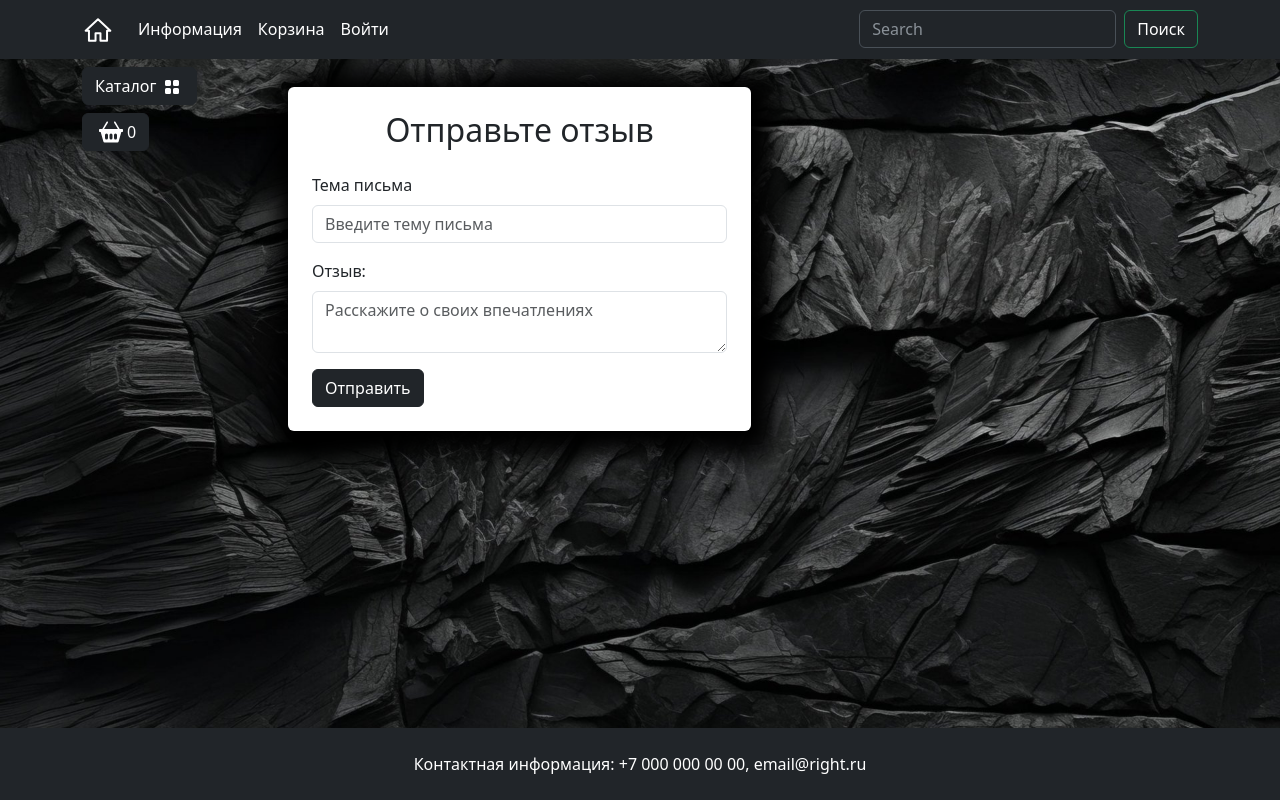
After one commit to Yomorad/webstore_furniture, a Django app: page /feedback/ in a window 1280 px wide. The commit adds this page. Run offline with Django 4.2, Linux system fonts and the light colour scheme; data comes from the database, SQL or seed files in the repository; data that the repository does not hold is empty; parts of the project's set-up code (start-up, migrations or seed data) failed here and were passed over; some libraries are stand-ins or nearby versions.

Commit message:
add tasks feedback for main and fix

```diff
--- /dev/null
+++ b/main/forms.py
@@ -0,0 +1,7 @@
+import re
+from django import forms
+
+class CreateFeedbackForm(forms.Form):
+
+    subject_letter = forms.CharField()
+    body_letter = forms.CharField()
--- a/main/templates/main/about.html
+++ b/main/templates/main/about.html
@@ -11,6 +11,7 @@
 {% endblock modal_cart %}
 
 {% block content %}
+    <!-- шаблон для основной информации о компании -->
     <div class="mt-5 pt-5 bg-white custom-shadow rounded">
         <h2 class="m-2"><strong> {{ content }} </strong></h2>
         <p class="m-2"> {{ text_on_page }}</p>
--- /dev/null
+++ b/main/templates/main/feedback.html
@@ -0,0 +1,43 @@
+{% extends "base.html"%}
+
+{%  load static %}
+
+{% block css%}
+    <link rel="stylesheet" href="{% static "deps/css/my_footer_css.css" %}">
+{% endblock %}
+
+{% block modal_cart %}
+{% include "includes/cart_button.html" %}
+{% endblock modal_cart %}
+
+
+{% block content %}
+<!-- работа с формой -->
+<div class="col-md-6 bg-white p-4 mb-4 mx-3 rounded custom-shadow">
+    <h2 class="text-center mb-4">Отправьте отзыв</h2>
+    <form action = "{% url "main:feedback" %}" method="post">
+
+        {% csrf_token %}
+
+        <div class="mb-3">
+            <label for="id_subject_letter" class="form-label">Тема письма</label>
+            <input type="text" class="form-control" name="subject_letter" id="id_subject_letter" placeholder="Введите тему письма" required>
+        </div>
+        <div class="mb-3">
+            <label for="id_body_letter" class="form-label">Отзыв:</label>
+            <textarea class="form-control" name="body_letter" id="id_body_letter" placeholder="Расскажите о своих впечатлениях" required></textarea>
+        </div>
+        <button type="submit" class="btn btn-dark btn-block">Отправить</button>
+
+    </form>
+
+{% endblock %}
+
+
+{% block footer %}
+    <footer class="py-4 bg-dark">
+        <div class="container">
+            <p class="m-0 text-center text-white">Контактная информация: +7 000 000 00 00, email@right.ru</p>
+        </div>
+    </footer>
+{% endblock %}
--- a/main/urls.py
+++ b/main/urls.py
@@ -7,4 +7,5 @@ app_name = 'main'
 urlpatterns = [
     path('', views.index, name = 'index'),
     path('about/', views.about, name = 'about'),
+    path('feedback/', views.feedback, name = 'feedback'),
 ]
--- a/main/views.py
+++ b/main/views.py
@@ -1,4 +1,8 @@
-from django.shortcuts import render
+from django.contrib import messages
+from django.shortcuts import redirect, render
+
+from main.forms import CreateFeedbackForm
+from main.tasks import send_email_feedback_task
 
 # Create your views here.
 
@@ -13,6 +17,25 @@ def about(request):
     context = {
         'title': 'Home - О нас',
         'content': 'О нас',
-        'text_on_page': 'Текст о нас'
+        'text_on_page': 'Текст о нас',
     }
     return render(request, 'main/about.html', context)
+
+def feedback(request):
+    if request.method == 'POST':
+        form = CreateFeedbackForm(data=request.POST)
+        if form.is_valid():
+            # отправляем письмо
+            subject_letter = request.POST.get('subject_letter')
+            body_letter = request.POST.get('body_letter')
+            print(subject_letter, body_letter)
+            send_email_feedback_task.delay(subject_letter, body_letter)
+            messages.success(request, 'Спасибо за отзыв!')
+            return redirect('main:index')
+    else:
+        form = CreateFeedbackForm()
+    context = {
+        'title': 'Home - Отзыв',
+        'form': form
+    }
+    return render(request, 'main/feedback.html', context)
--- a/templates/base.html
+++ b/templates/base.html
@@ -41,7 +41,7 @@
                             </a>
                             <ul class="dropdown-menu">
                                 <li><a class="dropdown-item  text-white" href="#">Доставка и оплата</a></li>
-                                <li><a class="dropdown-item  text-white" href="#">Контактная информация</a></li>
+                                <li><a class="dropdown-item  text-white" href="{% url "main:feedback" %}">Оставить отзыв</a></li>
                                 <li><a class="dropdown-item  text-white" href="{% url "main:about" %}">Про нас</a></li>
                             </ul>
                         </li>
--- a/users/tasks.py
+++ b/users/tasks.py
@@ -5,7 +5,7 @@ from django.template.loader import render_to_string
 from django_app import settings
 
 @shared_task
-def send_email_task(username, receiver):
+def send_email_reg_task(username, receiver):
     subject = f'Welcome to our store, {username}!'
     context = {'content': username}  # Контекст дляшаблона
     html_message  = render_to_string('users/msg_reg.html', context)  # Загрузка HTML-шаблона
--- a/users/views.py
+++ b/users/views.py
@@ -9,7 +9,7 @@ from orders.models import Order, OrderItem
 
 from users.forms import ProfileForm, UserLoginForm, UserRegistrationForm
 
-from users.tasks import send_email_task
+from users.tasks import send_email_reg_task
 
 
 def login(request):
@@ -51,7 +51,7 @@ def registration(request):
             # отправляем письмо
             username = form.cleaned_data['username']
             email_receiver = form.cleaned_data['email']
-            send_email_task.delay(username, [email_receiver])
+            send_email_reg_task.delay(username, [email_receiver])
 
             session_key = request.session.session_key
 
```
Also changed, not shown: carts/tests.py (+1 -56 lines), django_app/settings.py (+10 -5 lines), main/tasks.py (added, +15 -0 lines), README.md.
